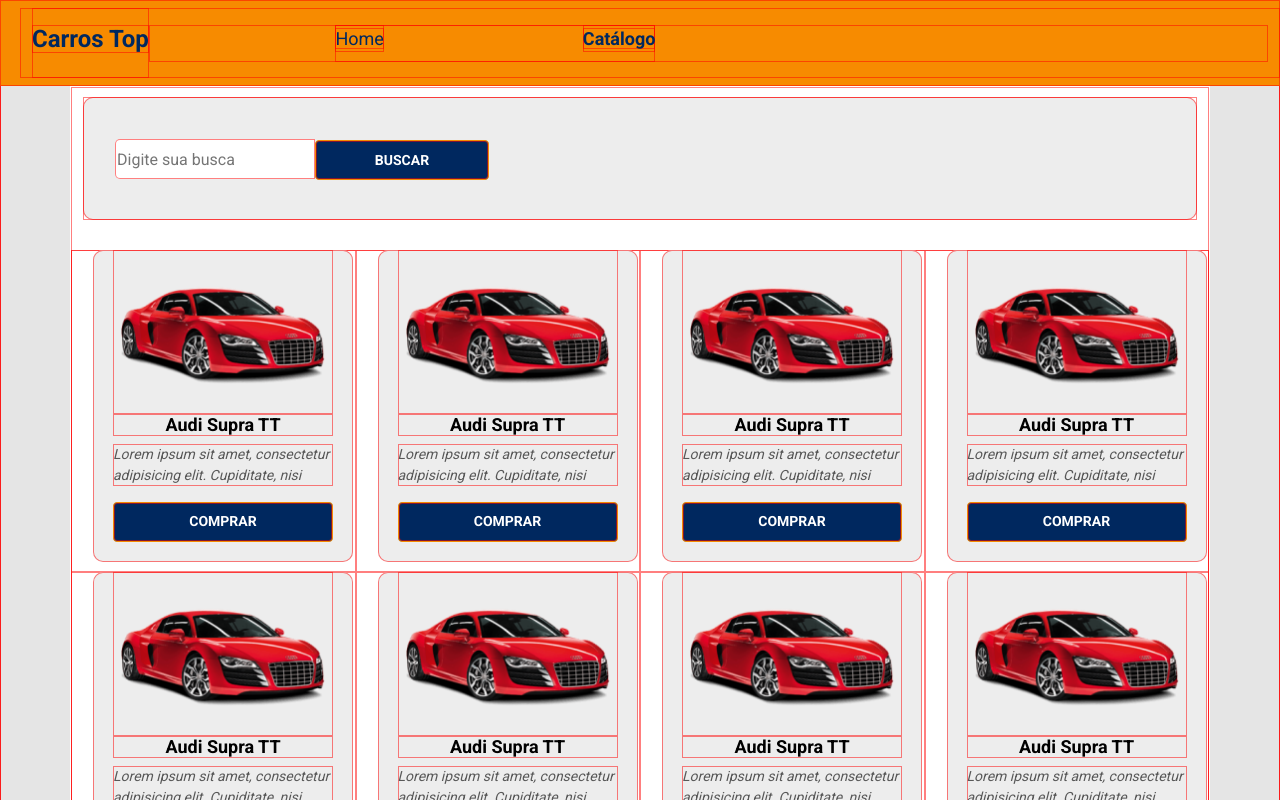
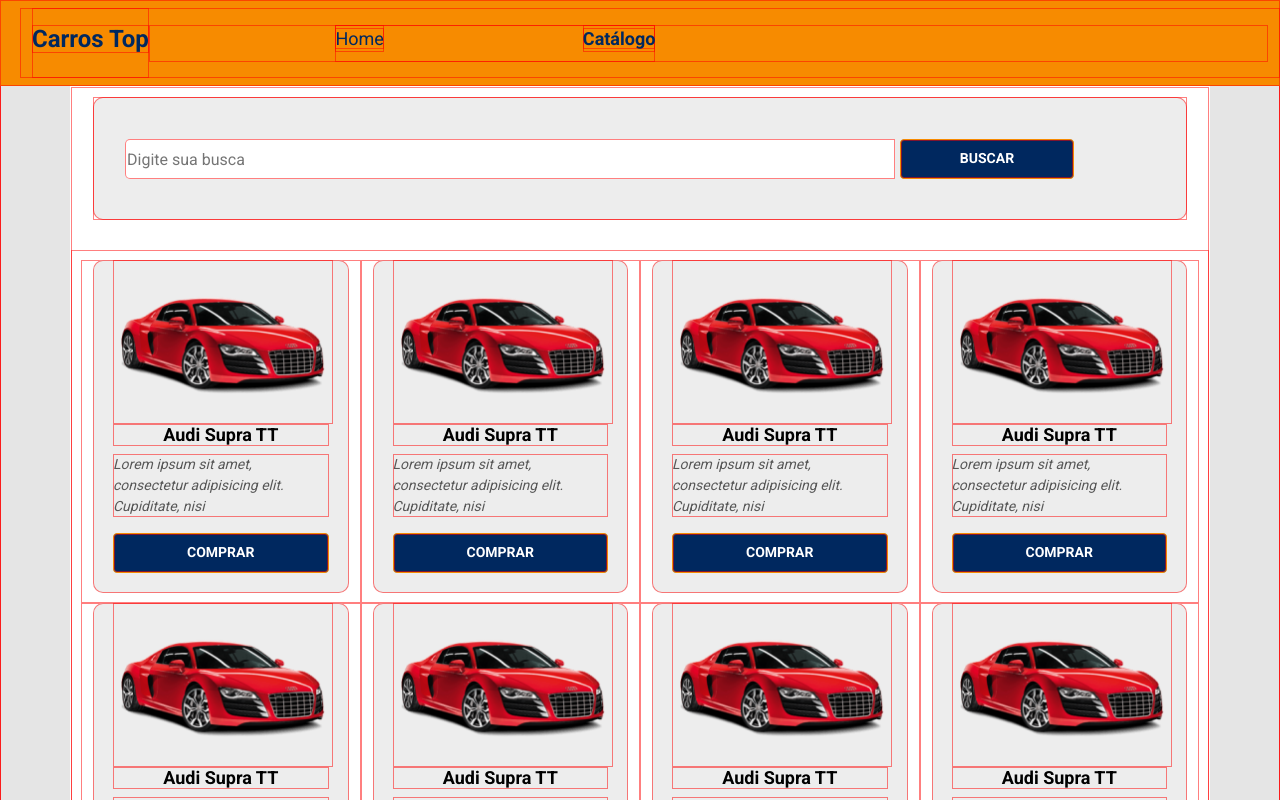
Before and after one commit to janaite/devsuperior-desafio-layout, a React (Create React App) app: page /catalog in a window 1280 px wide. Shown: the top 800 px of the page. Built offline with nearby package versions, Linux system fonts and the light colour scheme.

Commit message:
layout issues fixed

```diff
--- a/src/components/ProductCard/styles.css
+++ b/src/components/ProductCard/styles.css
@@ -1,8 +1,8 @@
 .product-card {
   background: #ededed;
   border-radius: 10px;
-    margin-left: 10px;
-    margin-right: 10px;
+  margin-left: 0px;
+  margin-right: 0px;
   margin-bottom: 10px;
   padding-left: 20px;
   padding-right: 20px;
@@ -34,8 +34,14 @@
   width: 100%;
   height: 40px;
   text-transform: uppercase;
-    color:white;
+  color: white;
   font-weight: 700;
   font-size: 14px;
-    background-color:#00285F;
+  background-color: #00285f;
 }
+
+@media (min-width: 576px) {
+  .product-card {
+    min-width: 200px;;
+  }
+}
--- a/src/pages/Catalog/styles.css
+++ b/src/pages/Catalog/styles.css
@@ -17,7 +17,7 @@
   margin-top: 22px;
   margin-left: 10px;
   min-width: 200px;
-  max-width: 584px;
+  width: calc(100% - 300px);
 }
 
 .catalog-search-container button {
@@ -27,14 +27,20 @@
   font-size: 14px;
   font-weight: 700;
   text-transform: uppercase;
-  background-color: #00285F;
+  background-color: #00285f;
+  margin-bottom: 3px;
+  margin-left: 5px;
+}
+
+.catalog-card-container {
+  padding: 10px;
 }
 
 @media (min-width: 576px) {
   .catalog-search-container {
     height: 123px;
-    margin-left: 0px;
-    margin-right: 0px;
+    margin-left: 10px;
+    margin-right: 10px;
   }
 
   .catalog-search-container input {
```
Lines whose indentation alone changed are shown as unchanged.
